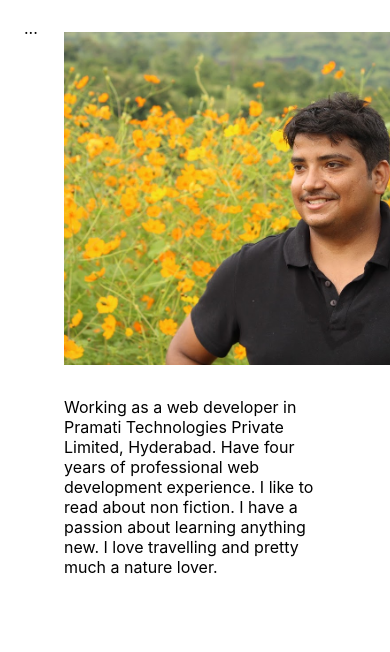
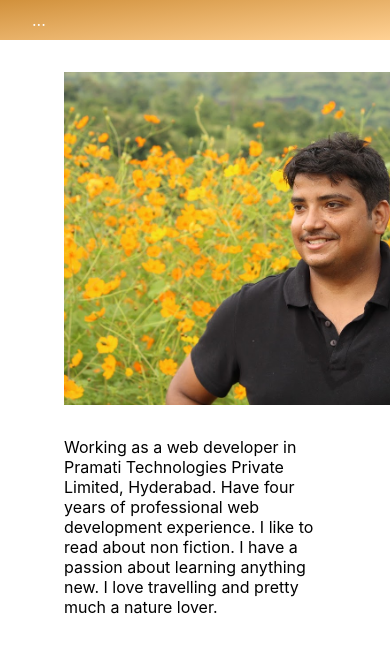
Before and after one commit to chandankrjha/chandankrjha, a React (Create React App) app: page / in a window 390 px wide. Shown: the top 652 px of the page. Built offline with nearby package versions, Linux system fonts and the light colour scheme.

Commit message:
responsive 2

```diff
--- a/src/main/sections/nav/Nav.js
+++ b/src/main/sections/nav/Nav.js
@@ -35,7 +35,10 @@ class Nav extends React.Component {
     return (
       <div>
         <a className="home-common home-link" href="/">Chandan</a>
-        <a className="home-common home-dropdown" href="" onClick={(e) => this.handleDropDown(e)}>...</a>
+        <div className="home-dropdown small-screen" onClick={(e) => this.handleDropDown(e)}>
+          ...
+        </div>
+
         <nav className="links-common wrapper">
           <Link to="experiments" className="link">Experiments</Link>
           <Link to="photography" className="link">Photography</Link>
@@ -45,14 +48,14 @@ class Nav extends React.Component {
           <Link to="curriculumvitae" className="link">CV</Link>
         </nav>
 
-        <nav className={ 'links-common links-dropdown' + (this.state.showDropDown ? ' show': ' hide')}>
-          <Link to="experiments" className="link">Experiments</Link>
-          <Link to="photography" className="link">Photography</Link>
-          <Link to="travel" className="link">Travel</Link>
-          <Link to="about" className="link">About</Link>
-          <Link to="thoughts" className="link">Thoughts</Link>
-          <Link to="curriculumvitae" className="link">CV</Link>
-        </nav>
+        <ul className={ 'links-dropdown dropdown' + (this.state.showDropDown ? ' show': ' hide')}>
+          <li><Link to="experiments" className="link">Experiments</Link></li>
+          <li><Link to="photography" className="link">Photography</Link></li>
+          <li><Link to="travel" className="link">Travel</Link></li>
+          <li><Link to="about" className="link">About</Link></li>
+          <li><Link to="thoughts" className="link">Thoughts</Link></li>
+          <li><Link to="curriculumvitae" className="link">CV</Link></li>
+        </ul>
       </div>
     );
   }
--- a/src/styles/index.scss
+++ b/src/styles/index.scss
@@ -14,32 +14,6 @@ html, body {
   margin: 0 2rem;
 }
 
-.home-common {
-  position: absolute;
-  color: white;
-  top: 1.5rem;
-  left: 1.5rem;
-  text-decoration: none;
-}
-
-.home-dropdown {
-  display: none;
-}
-
-
-@media only screen and (max-width: 750px) {
-  .home-link {
-    display: none;
-  }
-}
-
-@media only screen and (max-width: 750px) {
-  .home-dropdown{
-    display: block;
-    line-height: 8px;
-    color: black;
-  }
-}
 
 .hide {
   display: none;
--- a/src/styles/nav.scss
+++ b/src/styles/nav.scss
@@ -26,3 +26,60 @@ $links-font-size: 1.2rem;
     display: none;
   }
 }
+
+.dropdown {
+  list-style: none;
+  position: absolute;
+  padding: 0.5rem;
+  margin-top: -0.5rem;
+  cursor: pointer;
+
+  li {
+    background: linear-gradient(to right bottom, #D1913C, #FFD194);
+    padding: 5px;
+  }
+
+  .link {
+    padding: 10px;
+    text-decoration: none;
+    color: $white;
+
+    &:hover {
+      color: black;
+
+    }
+  }
+}
+
+.home-common {
+  position: absolute;
+  color: white;
+  top: 1.5rem;
+  left: 1.5rem;
+  text-decoration: none;
+}
+
+.home-dropdown {
+  display: none;
+}
+
+
+@media only screen and (max-width: 750px) {
+  .home-link {
+    display: none;
+  }
+}
+
+@media only screen and (max-width: 750px) {
+  .home-dropdown{
+    display: block;
+    line-height: 8px;
+  }
+}
+
+.small-screen {
+  line-height: 2.5rem;
+  padding-left: 2rem;
+  color: white;
+  background: linear-gradient(to right bottom, #D1913C, #FFD194);
+}
```
